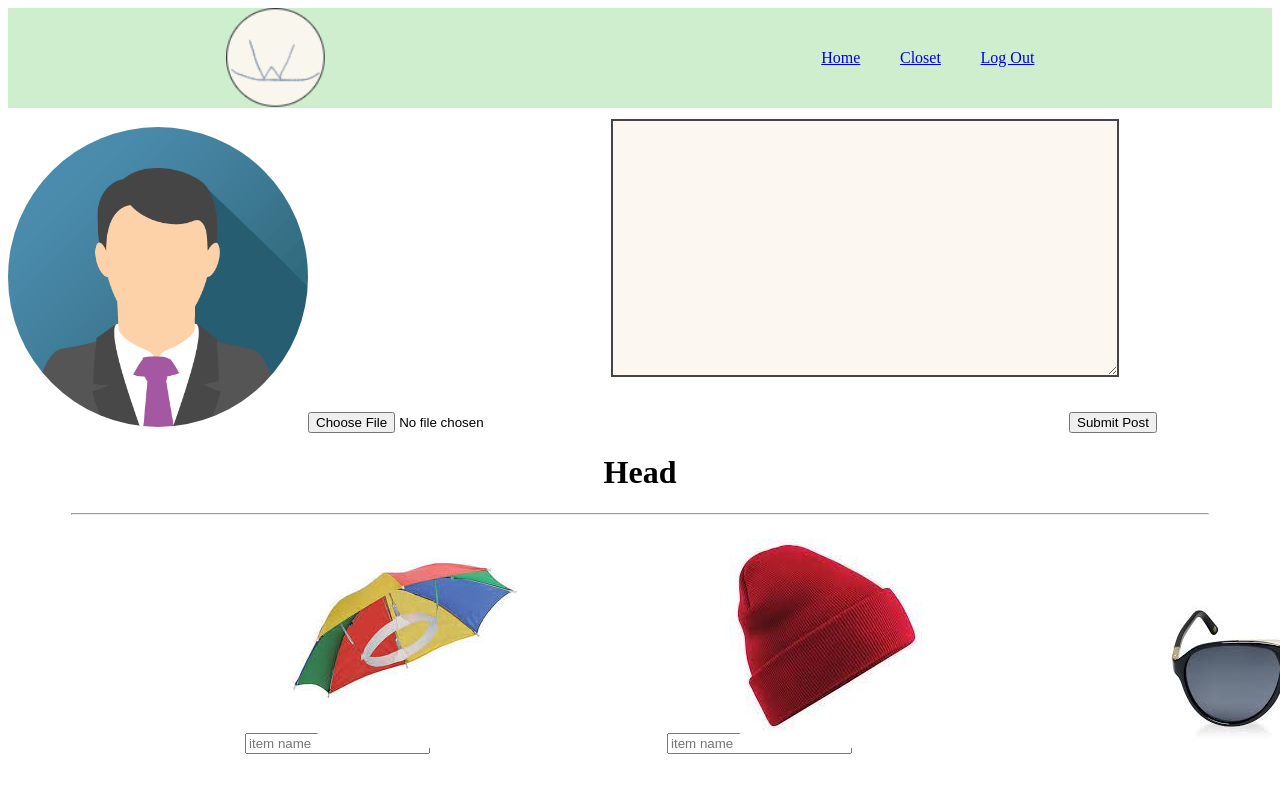
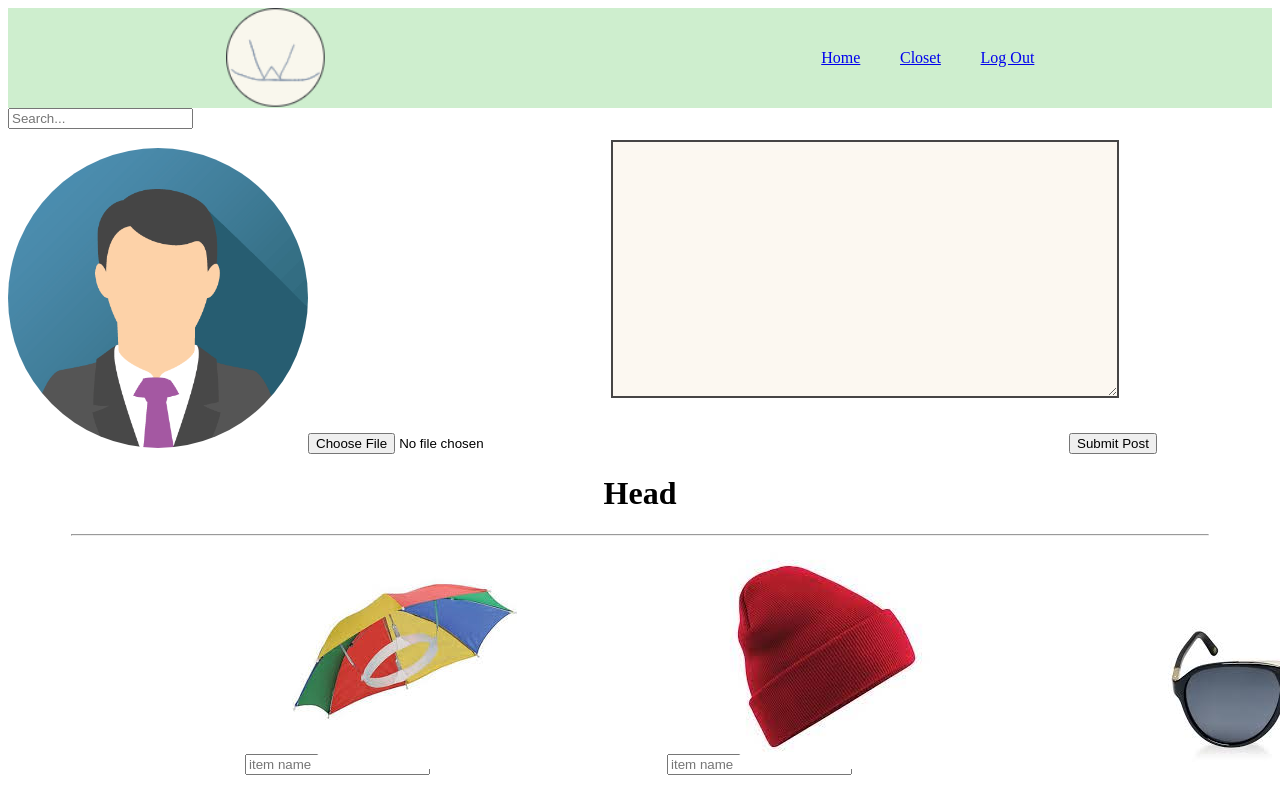
Before and after one commit to KevinWilburn/capstonefrontend, a React (Create React App) app in the folder capstonefrontend/: page /closet in a window 1280 px wide. Shown: the top 800 px of the page. Built offline with nearby package versions, Linux system fonts and the light colour scheme.

Commit message:
added searchbar and JSON file

```diff
--- a/capstonefrontend/package.json
+++ b/capstonefrontend/package.json
@@ -41,5 +41,8 @@
       "last 1 firefox version",
       "last 1 safari version"
     ]
+  },
+  "devDependencies": {
+    "eslint-plugin-react-hooks": "^4.2.0"
   }
 }
--- a/capstonefrontend/src/components/closet/closet.css
+++ b/capstonefrontend/src/components/closet/closet.css
@@ -34,5 +34,6 @@
     position: relative;
     bottom: 50px;
     left: 50px;
-    vertical-align: center;
+    justify-content: center;
+
 }
--- a/capstonefrontend/src/components/closet/closet.jsx
+++ b/capstonefrontend/src/components/closet/closet.jsx
@@ -13,6 +13,7 @@ import rainboots from './rainboots.jpg'
 import reebok from './reebok.jpg'
 import './closet.css'
 import logo from './avatar.png'
+import SearchBar from '../searchBar/searchBar'
 
 
 
@@ -23,6 +24,9 @@ export default function Closet() {
     return (
         <>
         <div className="profile">
+                <div>
+                {SearchBar()}
+                </div>
                 <img className="profile-image" src={logo} alt="profile-pic" width="300" height="300" border-radius="50%"></img>
                 <input type="file" placeholder="Upload Picture"/>
 
@@ -75,6 +79,9 @@ export default function Closet() {
                 <input className="umbrella-input" type="text" placeholder="item name"/>
 
         </div>
+        <div>
+
+        </div>
         </>
     )
 }
--- /dev/null
+++ b/capstonefrontend/src/components/homePage/clothes.json
@@ -0,0 +1,13 @@
+[   {"clotheName": "umbrella"},
+    {"clotheName": "red beanie"},
+    {"clotheName": "sunglasses"},
+    {"clotheName": "raincoat"},
+    {"clotheName": "blue hoodie"},
+    {"clotheName": "tank"},
+    {"clotheName": "chinos"},
+    {"clotheName": "cords"},
+    {"clotheName": "shortshorts"},
+    {"clotheName": "rain boots"},
+    {"clotheName": "berks"},
+    {"clotheName": "reeboks"}
+]
--- a/capstonefrontend/src/components/homePage/homePage.jsx
+++ b/capstonefrontend/src/components/homePage/homePage.jsx
@@ -46,19 +46,9 @@ export default function Weather (){
     }
 
     let randomOutFit = reRandomizing(myHats, myShirts, myPants, myShoes)
-    alert('Your random outfit should be' + randomOutFit);
 
-
-
+    alert('Your random outfit should be' + randomOutFit)
     }
-
-
-
-
-
-
-
-
 
     return (
         <>
@@ -83,8 +73,12 @@ export default function Weather (){
                 </div>
             )}
         </div>
+
         <div className="random-outfit">
-          <input className="radnom outfit" type="button" placeholder="gernerate random outfit" onClick={getRandomOutfit}/>
+            <h1>
+            <input className="radnom outfit" type="button" value="click me for random outfit" onClick={getRandomOutfit}/>
+            </h1>
+
         </div>
         </>
 
--- /dev/null
+++ b/capstonefrontend/src/components/searchBar/searchBar.jsx
@@ -0,0 +1,21 @@
+import React, { useState } from 'react'
+import Data from '../homePage/clothes.json'
+
+export default function SearchBar() {
+    const [searchItem, setSearchItem] = useState('string')
+    return (
+        <div>
+            <input className="search-bar" type="text" placeholder="Search..." onChange={e => {setSearchItem(e.target.value)}}/>
+            {Data.filter((value) => {
+            if(searchItem === ""){
+                return value
+            } else if (value.clotheName.toLowerCase().includes(searchItem.toLowerCase())){
+                return value
+            }
+        })}
+        </div>
+
+
+    )
+
+}
```
Also changed, not shown: capstonefrontend/src/components/searchBar/searchBar.css (added), 1 other file (tests, documents, lock files or other folders).
